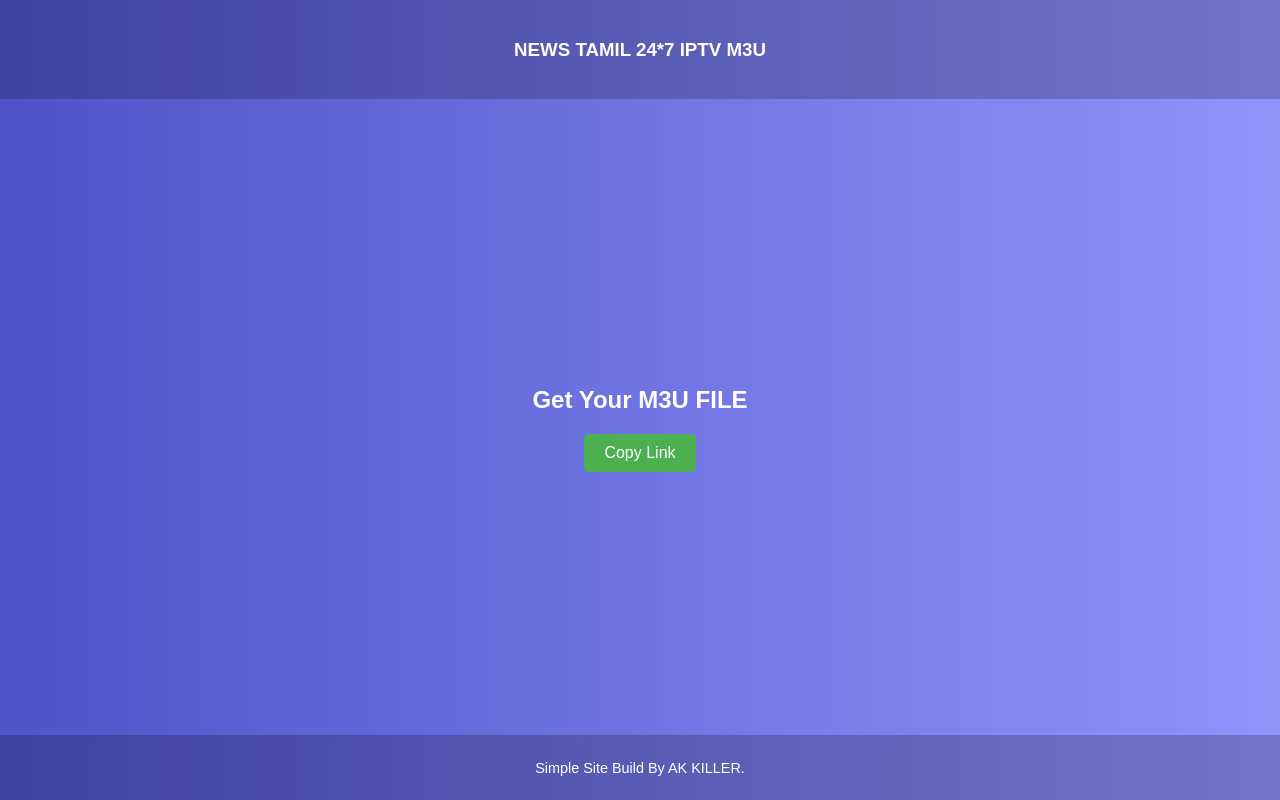
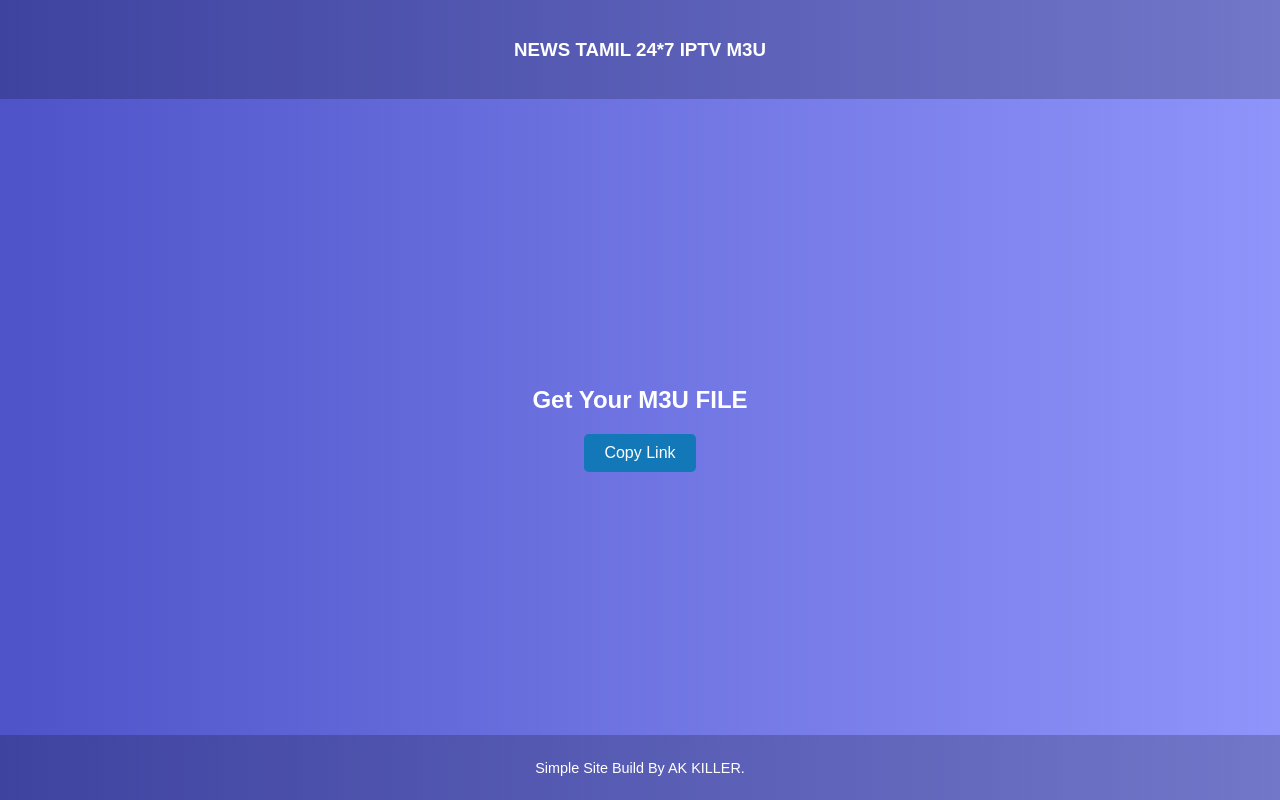
Before and after one commit to Askan-2009/Askan-2009.github.io, a plain HTML site: page index.html in a window 1280 px wide. Drawn offline with Linux system fonts and the light colour scheme.

Commit message:
Update index.html

```diff
--- a/index.html
+++ b/index.html
@@ -32,7 +32,7 @@
             height: 80vh;
         }
         #copyButton {
-  background-color: #4CAF50; /* Green */
+  background-color: #1278b8;
   border: none;
   color: white;
   padding: 10px 20px;
```
